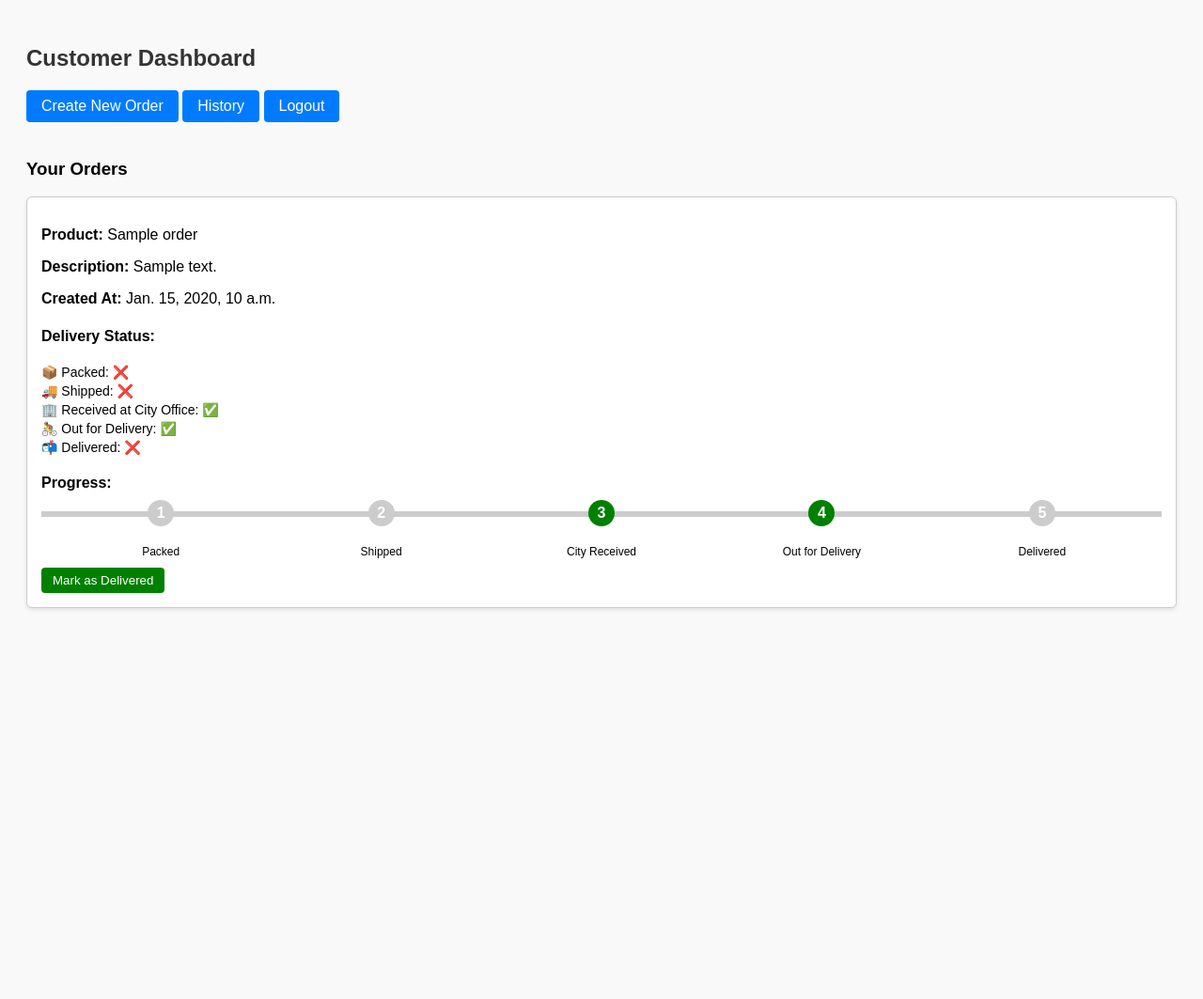
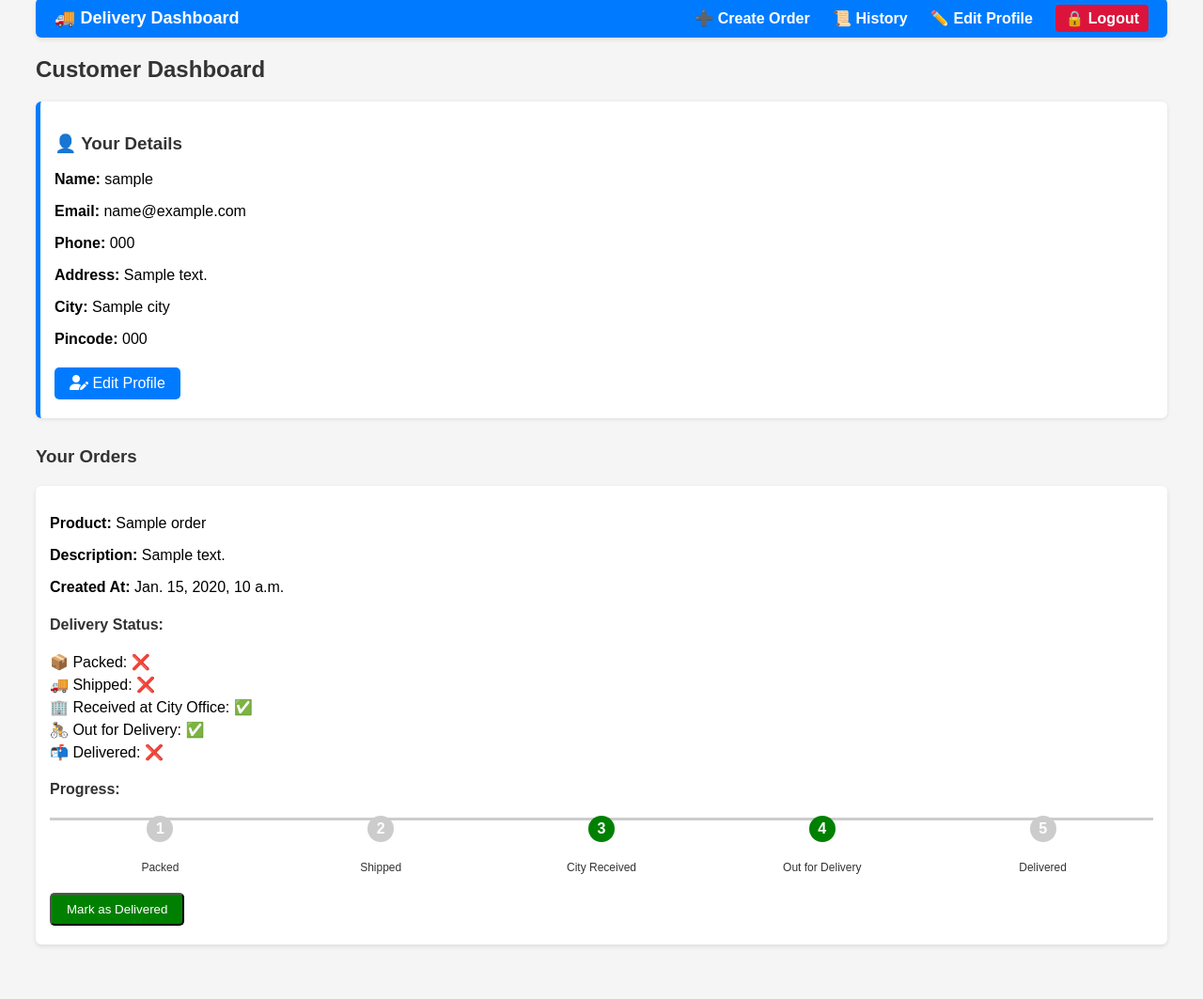
Before and after one commit to ishan1915/Delivery_managment_system, a Django app: template delivery_project/delivery_app/templates/customer_dashboard.html in a window 1280 px wide. Shown: the whole page at 94% size. Before the commit the page ends 649 px from the top, so only its background shows below. Run offline with Django 3.2, Linux system fonts and the light colour scheme; the template is opened without the code that fills it: most values are stand-ins (such as "Sample title", 1, 10 or a date in 2020).

Commit message:
added profile edit feature

```diff
--- a/delivery_project/delivery_app/static/css/customer_dashboard.css
+++ b/delivery_project/delivery_app/static/css/customer_dashboard.css
@@ -1,73 +1,85 @@
- body {
+body {
   font-family: Arial, sans-serif;
-  padding: 20px;
-  background: #f9f9f9;
+  background-color: #f5f5f5;
+  padding: 30px;
 }
 
-h2 {
+h2, h3, h4 {
   color: #333;
 }
 
-a.button {
+.dashboard-actions {
+  margin-bottom: 20px;
+}
+
+.button {
   display: inline-block;
-  margin-bottom: 20px;
-  padding: 8px 16px;
   background-color: #007bff;
   color: white;
+  padding: 8px 16px;
+  margin: 5px 10px 5px 0;
   text-decoration: none;
-  border-radius: 4px;
+  border-radius: 5px;
 }
 
-a.button:hover {
+.button:hover {
   background-color: #0056b3;
+}
+
+.logout {
+  background-color: crimson;
 }
 
 .order-card {
   background-color: white;
-  border: 1px solid #ccc;
   padding: 15px;
-  margin-bottom: 20px;
+  margin: 20px 0;
   border-radius: 6px;
-  box-shadow: 0 2px 4px rgba(0,0,0,0.1);
+  box-shadow: 0 2px 5px rgba(0, 0, 0, 0.1);
 }
 
 ul {
-  list-style: none;
-  padding-left: 0;
+  list-style-type: none;
+  padding: 0;
 }
 
 ul li {
-  margin: 4px 0;
-  font-size: 14px;
+  margin: 5px 0;
 }
 
-button {
-  padding: 6px 12px;
-  background-color: green;
-  color: white;
-  border: none;
-  border-radius: 4px;
-  cursor: pointer;
+.customer-info {
+  background-color: #fff;
+  border-left: 5px solid #007bff;
+  padding: 15px;
+  margin-bottom: 30px;
+  border-radius: 6px;
+  box-shadow: 0 1px 4px rgba(0, 0, 0, 0.1);
 }
 
-button:hover {
+.mark-delivered {
+  background-color: green;
+  margin-top: 10px;
+}
+
+.mark-delivered:hover {
   background-color: darkgreen;
 }
 
+/* Progress bar styling */
 .progress-container {
   display: flex;
   justify-content: space-between;
   align-items: center;
-  margin-top: 20px;
-  padding: 0 10px;
   position: relative;
   border-top: 3px solid #ccc;
+  padding: 10px 0;
+  margin-top: 15px;
 }
 
 .progress-step {
+  flex: 1;
+  text-align: center;
   position: relative;
-  text-align: center;
-  flex: 1;
 }
 
 .progress-step span {
@@ -79,9 +91,9 @@ button:hover {
   background-color: #ccc;
   color: white;
   font-weight: bold;
-  z-index: 1;
   position: relative;
   top: -15px;
+  z-index: 2;
 }
 
 .progress-step.completed span {
@@ -92,15 +104,46 @@ button:hover {
   display: block;
   margin-top: 5px;
   font-size: 12px;
+  color: #333;
 }
 
-.progress-container::before {
-  content: '';
-  position: absolute;
-  top: 0;
-  left: 0;
-  height: 3px;
-  width: 100%;
-  background-color: #ccc;
-  z-index: 0;
+
+/* NAVBAR */
+.navbar {
+  background-color: #007bff;
+  color: white;
+  padding: 10px 20px;
+  display: flex;
+  justify-content: space-between;
+  align-items: center;
+  border-radius: 6px;
+  margin-bottom: 20px;
+  margin-top: -40px;
+  box-shadow: 0 2px 5px rgba(0,0,0,0.1);
 }
+
+.navbar a {
+  color: white;
+  margin-left: 20px;
+  text-decoration: none;
+  font-weight: bold;
+}
+
+.navbar a:hover {
+  text-decoration: underline;
+}
+
+.navbar-brand {
+  font-size: 18px;
+  font-weight: bold;
+}
+
+.logout-link {
+  background-color: crimson;
+  padding: 6px 10px;
+  border-radius: 4px;
+}
+
+.logout-link:hover {
+  background-color: darkred;
+}
--- a/delivery_project/delivery_app/templates/customer_dashboard.html
+++ b/delivery_project/delivery_app/templates/customer_dashboard.html
@@ -1,21 +1,42 @@
 {% load static %}
-
 <!DOCTYPE html>
 <html lang="en">
 <head>
   <meta charset="UTF-8">
   <title>Customer Dashboard</title>
-   <link rel="stylesheet" href="{% static 'css/customer_dashboard.css' %}">
+  <link rel="stylesheet" href="{% static 'css/customer_dashboard.css' %}">
+  <link rel="stylesheet" href="https://cdnjs.cloudflare.com/ajax/libs/font-awesome/6.5.0/css/all.min.css">
 
 </head>
 <body>
 
-  <h2>Customer Dashboard</h2>
-  <a href="{% url 'create_order' %}" class="button">Create New Order</a>
-  <a href="{% url 'customer_history' %}" class="button"  >History</a>
-  <a href="{% url 'logout' %}" class="button"  >Logout</a>
+<div class="navbar">
+  <div class="navbar-brand">🚚 Delivery Dashboard</div>
+  <div class="navbar-links">
+    <a href="{% url 'create_order' %}">➕ Create Order</a>
+    <a href="{% url 'customer_history' %}">📜 History</a>
+    <a href="{% url 'edit_customer_profile' %}">✏️ Edit Profile</a>
+    <a href="{% url 'logout' %}" class="logout-link">🔒 Logout</a>
+  </div>
+</div>
 
 
+  <h2>Customer Dashboard</h2>
+
+
+
+  {% if customer_detail %}
+    <div class="customer-info">
+      <h3>👤 Your Details</h3>
+      <p><strong>Name:</strong> {{ customer_detail.user.username }}</p>
+      <p><strong>Email:</strong> {{ customer_detail.user.email }}</p>
+      <p><strong>Phone:</strong> {{ customer_detail.phone }}</p>
+      <p><strong>Address:</strong> {{ customer_detail.address }}</p>
+      <p><strong>City:</strong> {{ customer_detail.city }}</p>
+      <p><strong>Pincode:</strong> {{ customer_detail.pincode }}</p>
+      <a href="{% url 'edit_customer_profile'%}" class="button"> <i class="fas fa-user-edit"></i> Edit Profile</a>
+    </div>
+  {% endif %}
 
   <h3>Your Orders</h3>
   {% for order in orders %}
@@ -35,32 +56,17 @@
 
       <h4>Progress:</h4>
       <div class="progress-container">
-        <div class="progress-step {% if order.is_packed %}completed{% endif %}">
-          <span>1</span>
-          <label>Packed</label>
-        </div>
-        <div class="progress-step {% if order.is_shipped %}completed{% endif %}">
-          <span>2</span>
-          <label>Shipped</label>
-        </div>
-        <div class="progress-step {% if order.received_at_city %}completed{% endif %}">
-          <span>3</span>
-          <label>City Received</label>
-        </div>
-        <div class="progress-step {% if order.out_for_delivery %}completed{% endif %}">
-          <span>4</span>
-          <label>Out for Delivery</label>
-        </div>
-        <div class="progress-step {% if order.is_delivered %}completed{% endif %}">
-          <span>5</span>
-          <label>Delivered</label>
-        </div>
+        <div class="progress-step {% if order.is_packed %}completed{% endif %}"><span>1</span><label>Packed</label></div>
+        <div class="progress-step {% if order.is_shipped %}completed{% endif %}"><span>2</span><label>Shipped</label></div>
+        <div class="progress-step {% if order.received_at_city %}completed{% endif %}"><span>3</span><label>City Received</label></div>
+        <div class="progress-step {% if order.out_for_delivery %}completed{% endif %}"><span>4</span><label>Out for Delivery</label></div>
+        <div class="progress-step {% if order.is_delivered %}completed{% endif %}"><span>5</span><label>Delivered</label></div>
       </div>
 
       {% if not order.is_delivered %}
         <form method="post" action="{% url 'mark_order_delivered' order.id %}">
           {% csrf_token %}
-          <button type="submit" style="margin-top: 10px;">Mark as Delivered</button>
+          <button type="submit" class="button mark-delivered">Mark as Delivered</button>
         </form>
       {% endif %}
     </div>
--- a/delivery_project/delivery_app/urls.py
+++ b/delivery_project/delivery_app/urls.py
@@ -9,6 +9,9 @@ urlpatterns = [
     path('logout/', views.custom_logout,name='logout'),
     path('signup/', views.signup_customer, name='signup_customer'),
     path('customer_dashboard/', views.customer_dashboard, name='customer_dashboard'),
+    path('edit_profile/',views.edit_customer_profile, name='edit_customer_profile'),
+
+
     path('customer_history/',views.customer_history,name='customer_history'),
     path('order/<int:order_id>/delivered/', views.mark_order_delivered, name='mark_order_delivered'),
 
```
Also changed, not shown: delivery_project/delivery_app/forms.py (+14 -0 lines), delivery_project/delivery_app/templates/edit_profile.html (added, +18 -0 lines), delivery_project/delivery_app/views.py (+38 -2 lines), delivery_project/db.sqlite3.
